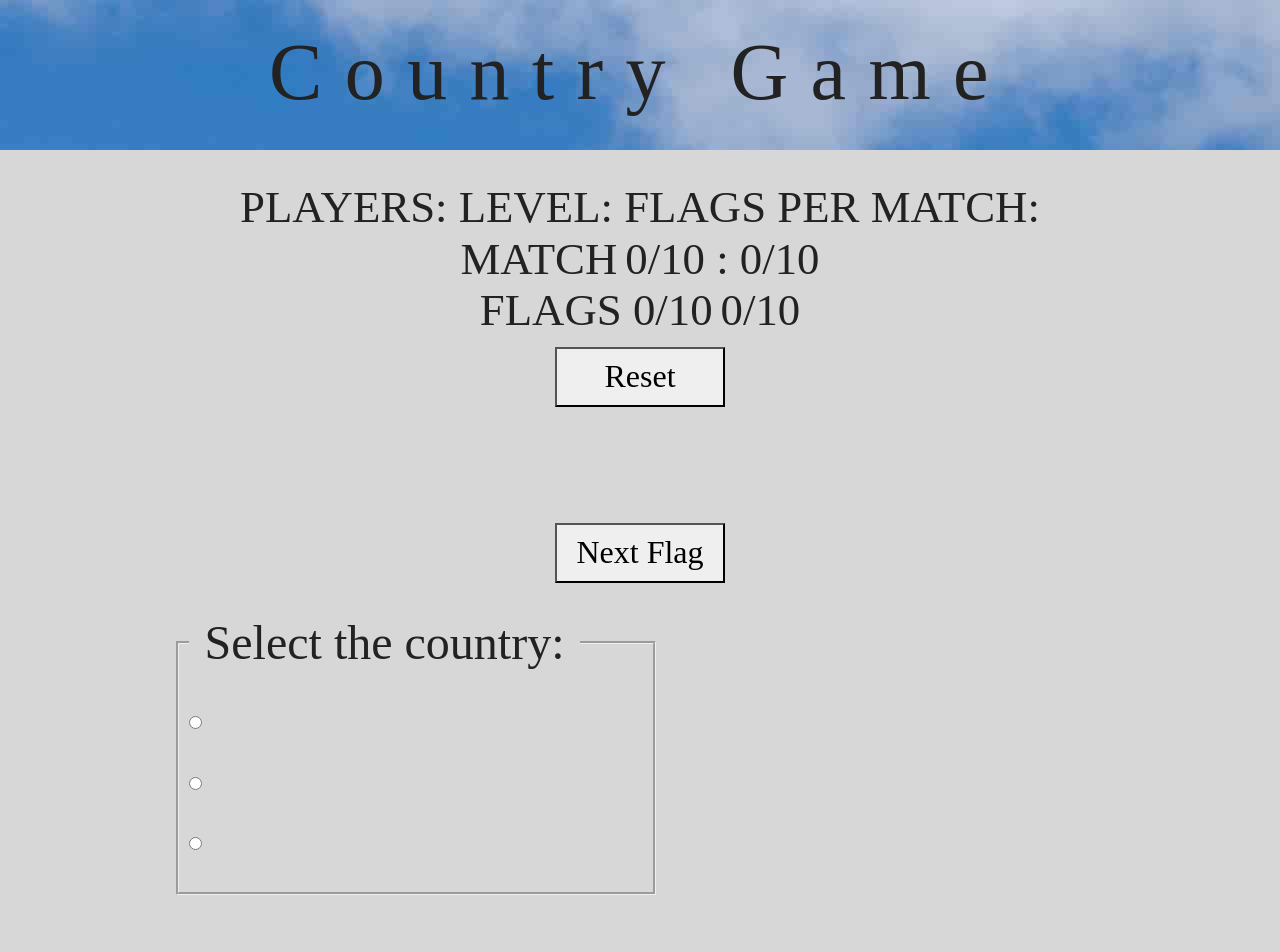
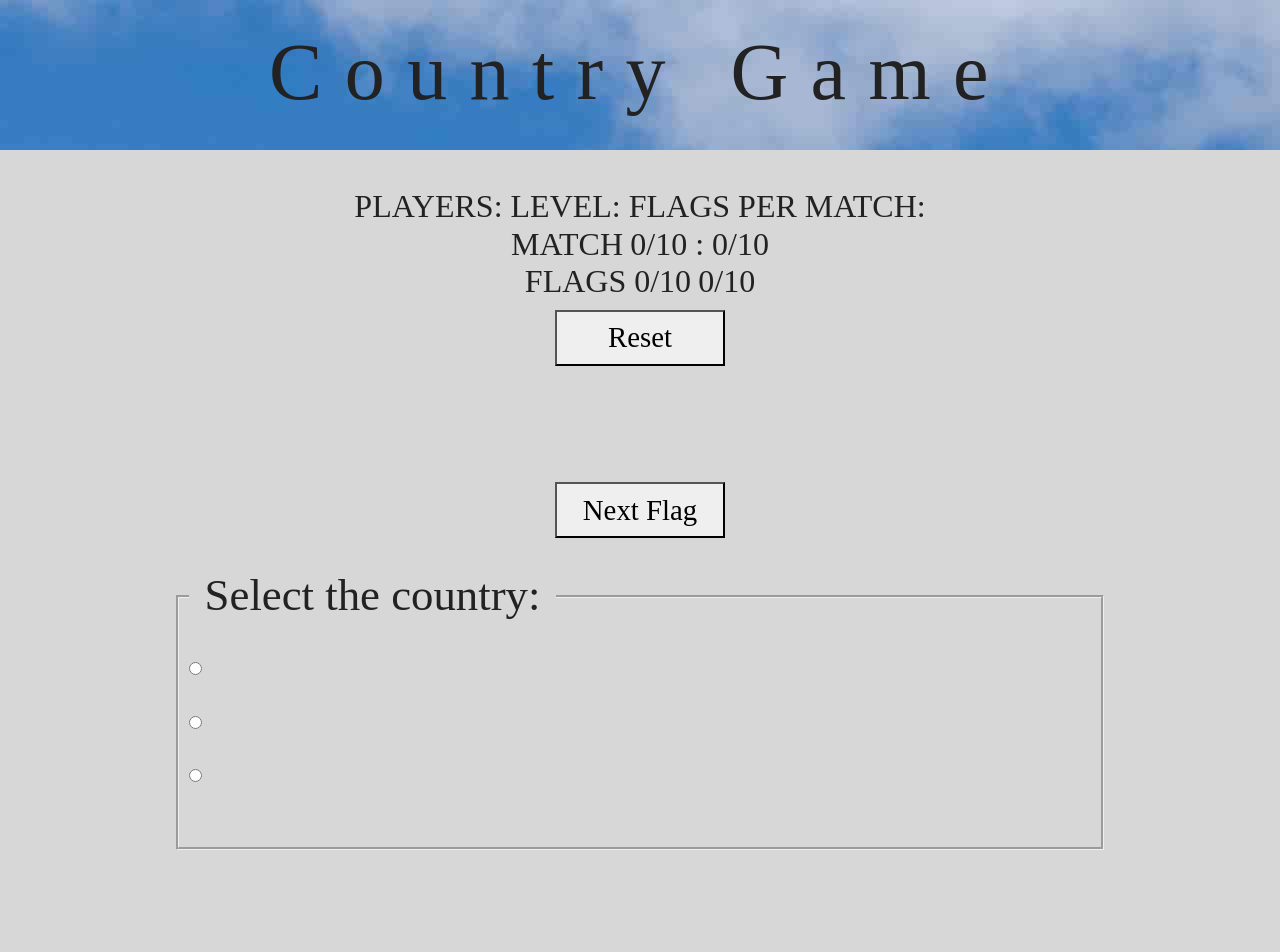
Before and after one commit to toomec2105/country-api-flags-game, a website: page src/index.html in a window 1280 px wide. Shown: the top 952 px of the page. Drawn offline with Linux system fonts and the light colour scheme; a web font is replaced by a local one.

Commit message:
bug fixed]

```diff
--- a/src/styles/style.css
+++ b/src/styles/style.css
@@ -14,7 +14,6 @@ fieldset {
     border-width: 0.1rem;
     padding: 0.3rem;
     margin: 0 2rem;
-    width: 480px;
 
 }
 .option{
@@ -103,7 +102,11 @@ button {
     cursor: default;
 }
 
-
+@media only screen and (min-width: 720px) {
+fieldset{
+    margin: 0 7rem;
+}
+}
 
 @media only screen and (min-width: 750px) {
     h1 {
--- a/src/styles/typography.css
+++ b/src/styles/typography.css
@@ -3,7 +3,7 @@ html{
  }
  body{
    color: #222;
-   font-size: 1rem;
+   font-size: 0.9rem;
    font-family: 'Source Serif Pro', serif;
  }
 
@@ -11,9 +11,11 @@ html{
    --text-font-size: 0.5rem;
 }
 fieldset{
-   font-size: 1.3rem;
+   font-size: 1.1rem;
 }
-
+p.scoreBoard{
+font-size: 1rem;
+}
 h1{
    font-size: 2.5rem;
    text-align: center;
@@ -21,7 +23,7 @@ h1{
 }
 
 legend{
-   font-size: 1.5rem;
+   font-size: 1.4rem;
 }
 
 p#answer{
@@ -34,7 +36,7 @@ p#copyRight{
 }
 @media screen and (min-width: 300px) {
       .scoreBoard, span {
-      font-size: 1.3rem;
+      font-size: 1.2rem;
    }
 }
 @media screen and (min-width: 400px) {
```
